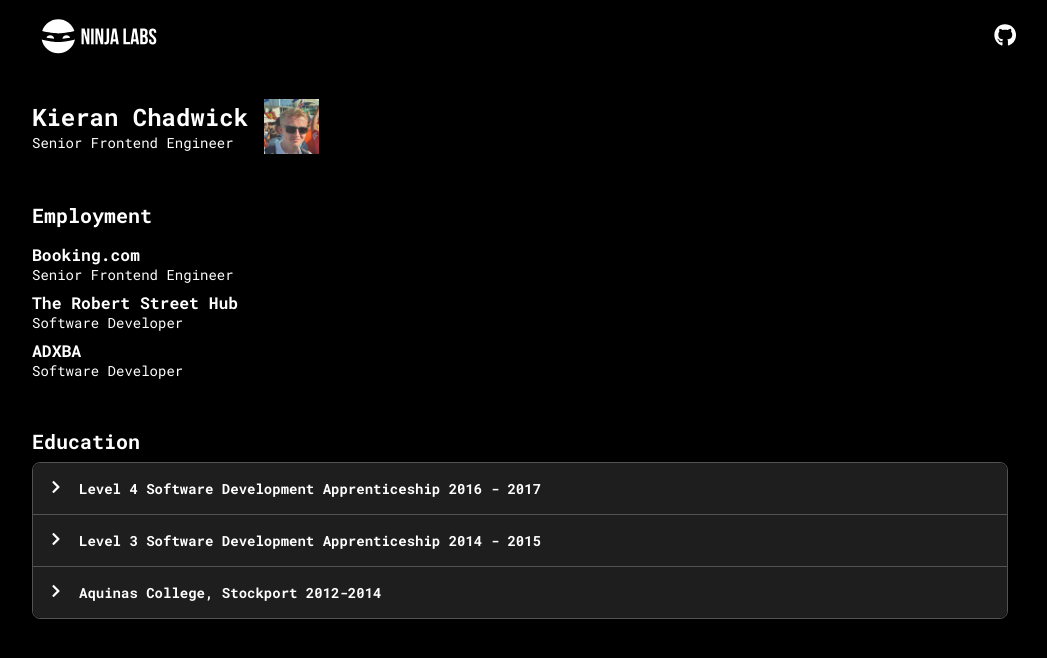
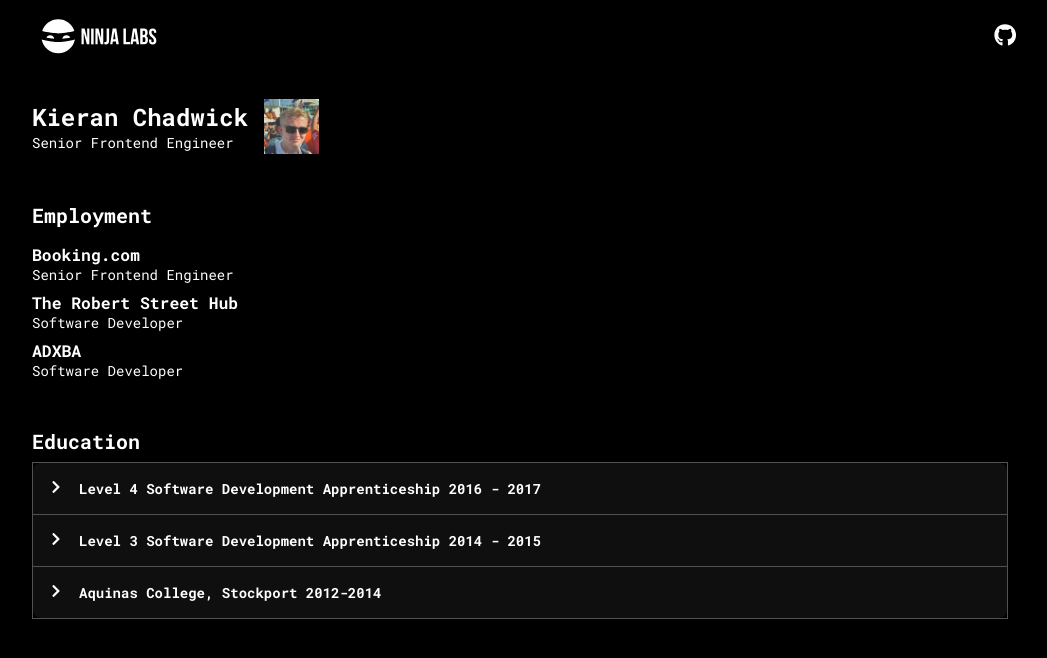
Before and after one commit to NinjaLabsUK/ninjalabs-website, a Next.js app: page /cv in a window 1280 px wide. Shown: the top 658 px of the page, without its empty margins (120-1167 px from the left). Built offline with nearby package versions, Linux system fonts and the light colour scheme.

Commit message:
Accordion

```diff
--- a/components/Accordion/Accordion.module.css
+++ b/components/Accordion/Accordion.module.css
@@ -1,5 +1,4 @@
 .accordion {
-  border-radius: var(--border-radius-200);
   box-shadow: var(--shadow-light);
   width: 100%;
   border: 1px solid var(--color-grey);
@@ -25,7 +24,7 @@
   text-align: left;
   border: none;
   width: 100%;
-  background-color: var(--color-dark-grey);
+  background-color: var(--color-darker-grey);
   font-size: var(--font-size-medium);
   font-weight: bold;
   padding: var(--spacing-medium);
@@ -34,7 +33,7 @@
 }
 
 .button:hover {
-  background-color: var(--color-darker-grey);
+  background-color: var(--color-dark-grey);
 }
 
 .iconContainer {
@@ -46,7 +45,7 @@
 .content {
   width: 100%;
   padding: var(--spacing-medium);
-  background-color: var(--color-dark-grey);
+  background-color: var(--color-darker-grey);
   display: none;
   font-size: var(--font-size-small);
 }
--- a/components/Accordion/Accordion.tsx
+++ b/components/Accordion/Accordion.tsx
@@ -1,3 +1,5 @@
+"use client";
+
 import React, { useState } from "react";
 import { FaChevronDown, FaChevronRight } from "react-icons/fa";
 
```
